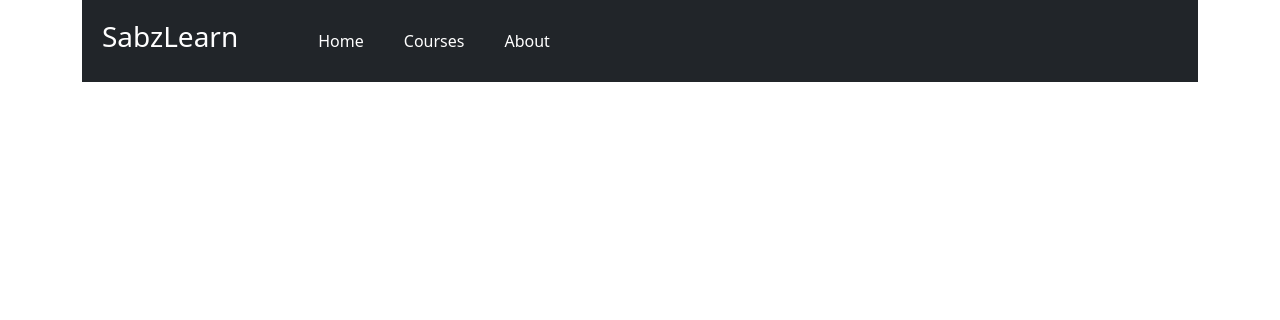
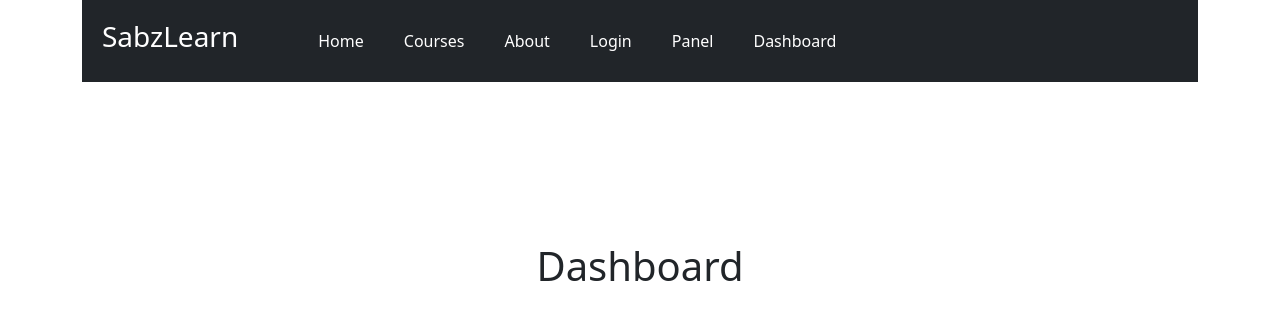
Before and after one commit to karimi7/mini-projects-of-javascript, a React (Vite) app in the folder react-projects/12-sabzlearn-project/: page /dashboard in a window 1280 px wide. Shown: the top 320 px of the page. Built offline with nearby package versions, Linux system fonts and the light colour scheme.

Commit message:
12 - Sabzlearn Project: update: private-routes

```diff
--- a/react-projects/12-sabzlearn-project/src/CoursesData.jsx
+++ b/react-projects/12-sabzlearn-project/src/CoursesData.jsx
@@ -8,7 +8,7 @@ let coursesData = [
             'امروزه کتابخانه‌ها کد نویسی را خیلی آسان و لذت بخش تر کرده اند. به قدری که حتی امروزه هیچ شرکت برنامه نویسی پروژه های خود را با Vanilla Js پیاده سازی نمی کند و همیشه از کتابخانه ها و فریمورک های موجود استفاده می کند. پس شما هم اگه',
     },
         {
-        id: 3,
+        id: 2,
         title: 'NPM for js devs',
         price: 'free',
         img: '../public/image/npm.png',
@@ -16,7 +16,7 @@ let coursesData = [
             'تا حالا به این فکر کردید چرا توسعه تکنولوژی در سال های اخیر انقدر سریع بوده؟ یکی از دلایل اون موضوع آموزش همین دوره هست. یعنی NPM اینکه چرا و چطوری این تاثیرو گذاشته به مرور بررسی میکنیم ولی فعلا در همین حد بدونید که در گذشته به خاطر ساده تر بودن ساختار برنامه نویسی و پروژه ها، اضافه کردن کتابخانه ها به پروژه کار سختی نبود چون ',
     },
     {
-        id: 2,
+        id: 3,
         title: 'React Course',
         price: 2_000_000,
         img: '../public/image/react.png',
--- /dev/null
+++ b/react-projects/12-sabzlearn-project/src/components/Dashboard.jsx
@@ -0,0 +1,24 @@
+import React from 'react';
+import { Container } from 'react-bootstrap';
+import { isLogin } from '../utils';
+import { Navigate } from 'react-router';
+
+export default function Dashboard() {
+    let isUserLogin = isLogin('mohi');
+
+    console.log(isUserLogin);
+
+    return (
+        <>
+            <Container>
+                {isUserLogin ? (
+                    <h1 style={{ textAlign: 'center', marginTop: '10rem' }}>
+                        Dashboard
+                    </h1>
+                ) : (
+                    <Navigate to="/login" />
+                )}
+            </Container>
+        </>
+    );
+}
--- a/react-projects/12-sabzlearn-project/src/components/Header.jsx
+++ b/react-projects/12-sabzlearn-project/src/components/Header.jsx
@@ -19,6 +19,9 @@ export default function Header() {
                         <Link to="/" style={{color:'#fff', textDecoration:'none'}}>Home</Link>
                         <Link to="/courses" style={{color:'#fff', textDecoration:'none'}}>Courses</Link>
                         <Link to="/about" style={{color:'#fff', textDecoration:'none'}}>About</Link>
+                        <Link to="/login" style={{color:'#fff', textDecoration:'none'}}>Login</Link>
+                        <Link to="/panel" style={{color:'#fff', textDecoration:'none'}}>Panel</Link>
+                        <Link to="/dashboard" style={{color:'#fff', textDecoration:'none'}}>Dashboard</Link>
                     </Nav>
                 </Navbar>
             </Container>
--- /dev/null
+++ b/react-projects/12-sabzlearn-project/src/components/Login.jsx
@@ -0,0 +1,12 @@
+import React from 'react';
+import { Container } from 'react-bootstrap';
+
+export default function Login() {
+    return (
+        <>
+            <Container>
+                <h1 style={{textAlign:'center', marginTop:'10rem'}}>Login</h1>
+            </Container>
+        </>
+    );
+}
--- /dev/null
+++ b/react-projects/12-sabzlearn-project/src/components/Panel.jsx
@@ -0,0 +1,24 @@
+import React from 'react';
+import { Container } from 'react-bootstrap';
+import { isLogin } from '../utils';
+import { Navigate } from 'react-router';
+
+export default function Panel() {
+    let isUserLogin = isLogin('mohi');
+
+    console.log(isUserLogin);
+
+    return (
+        <>
+            <Container>
+                {isUserLogin ? (
+                    <h1 style={{ textAlign: 'center', marginTop: '10rem' }}>
+                        Panel
+                    </h1>
+                ) : (
+                    <Navigate to="/login" />
+                )}
+            </Container>
+        </>
+    );
+}
--- /dev/null
+++ b/react-projects/12-sabzlearn-project/src/utils.jsx
@@ -0,0 +1,8 @@
+const isLogin = (username) => {
+    if (username == 'mohi') {
+        return true;
+    }
+    return false;
+};
+
+export { isLogin };
```
Also changed, not shown: react-projects/12-sabzlearn-project/src/routes.jsx (+7 -2 lines).
